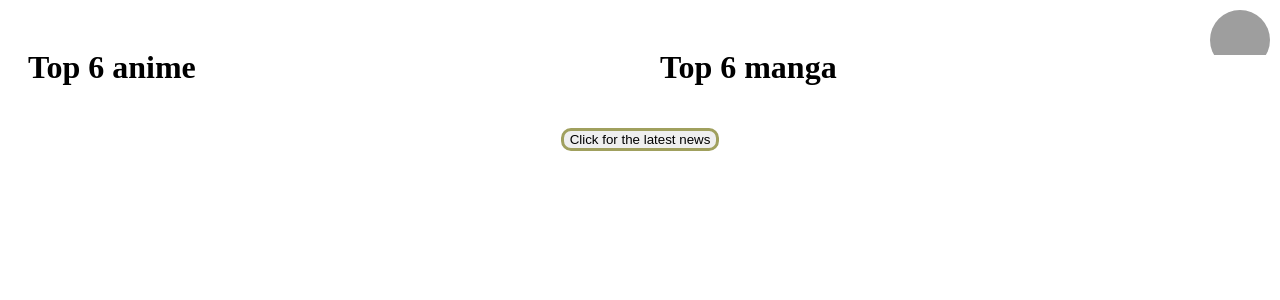
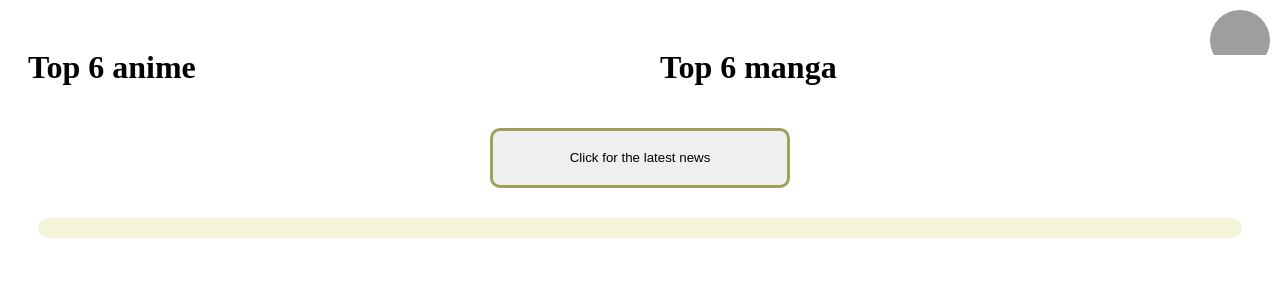
Before and after one commit to felikarina/dashboard, a Django app: template anime/templates/anime/anime_list.html in a window 1280 px wide. Shown: the top 300 px of the page. Run offline with Django 3.2, Linux system fonts and the light colour scheme; the template is opened without the code that fills it, so the values that code supplies are empty; some libraries are stand-ins or nearby versions; grey boxes are pictures that could not be loaded.

Commit message:
changement icone, ajout commentaires

```diff
--- a/anime/static/css/stylelight.css
+++ b/anime/static/css/stylelight.css
@@ -80,9 +80,21 @@
     border: solid;
     border-color: rgb(160, 160, 94);
     border-radius: 10px;
+    width: 300px;
+    height: 60px;
 }
-#result {
+.button:hover {
+    background-color: beige;
+}
+#button_location, #result {
     display: flex;
     justify-content: center;
     align-items: center;
 }
+#result {
+    background-color: beige;
+    color: black;
+    border-radius: 10px;
+    margin: 30px;
+    padding: 10px;
+}
--- a/anime/templates/anime/anime_list.html
+++ b/anime/templates/anime/anime_list.html
@@ -45,9 +45,10 @@
     <a href="{% url 'dark' %}" class="moon_button">
         <img src="/static/moon.jpg" alt="moon">
     </a>
-    <div id="result">
-    <button class="button" hx-get="{% url 'button' %}" hx-trigger="click" hx-target="#result">Click for the latest news</button>
+    <div id="button_location">
+        <button class="button" hx-get="{% url 'button' %}" hx-trigger="click" hx-target="#result">Click for the latest news</button>
     </div>
+    <div id="result"></div>
     <script src="https://unpkg.com/htmx.org@1.9.11"></script>
 </body>
 </html>
```
Also changed, not shown: anime/templates/anime/dark.html (+4 -3 lines), anime/views.py (+11 -2 lines), anime/static/soleil.jpg (added).
